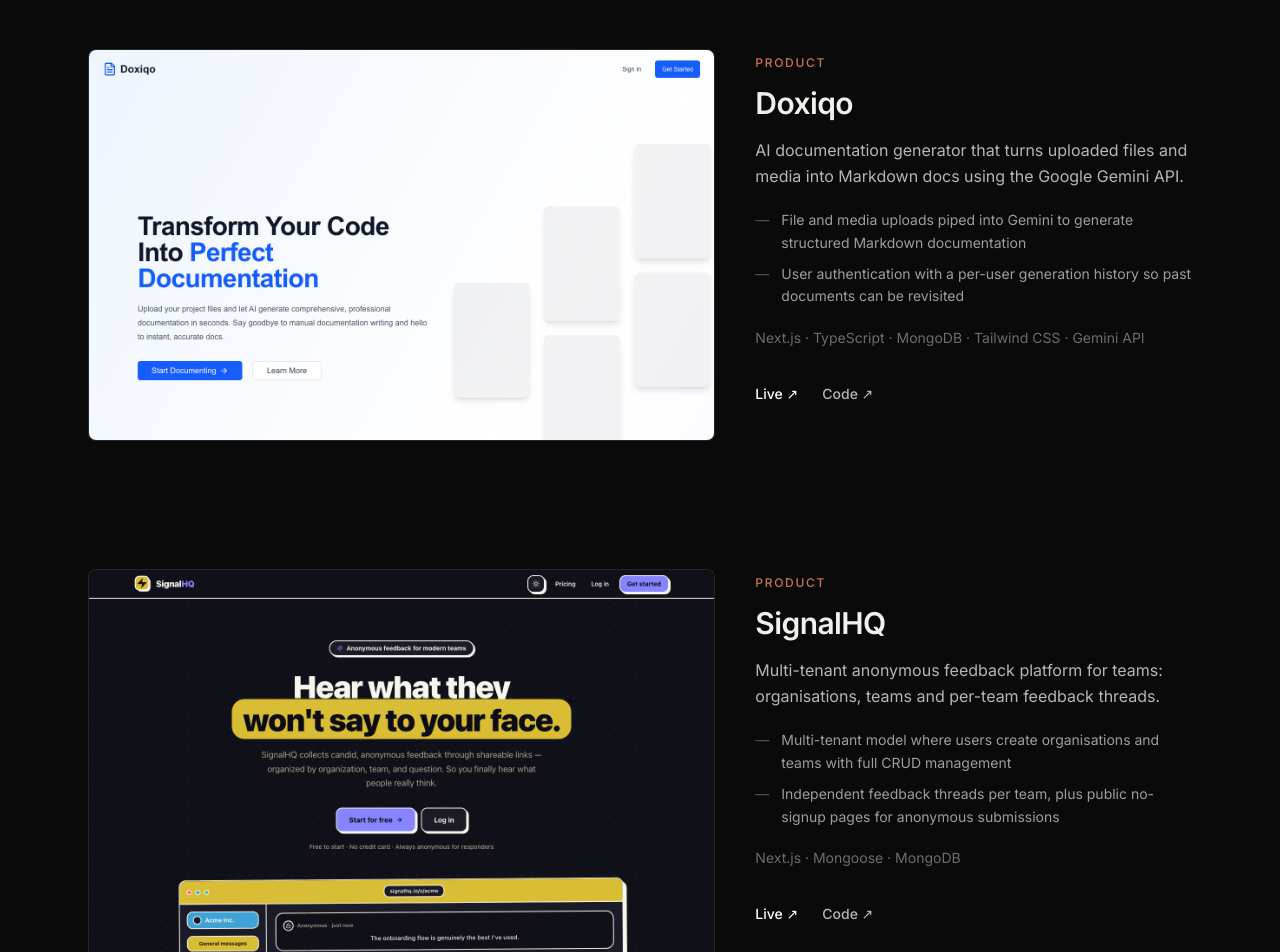
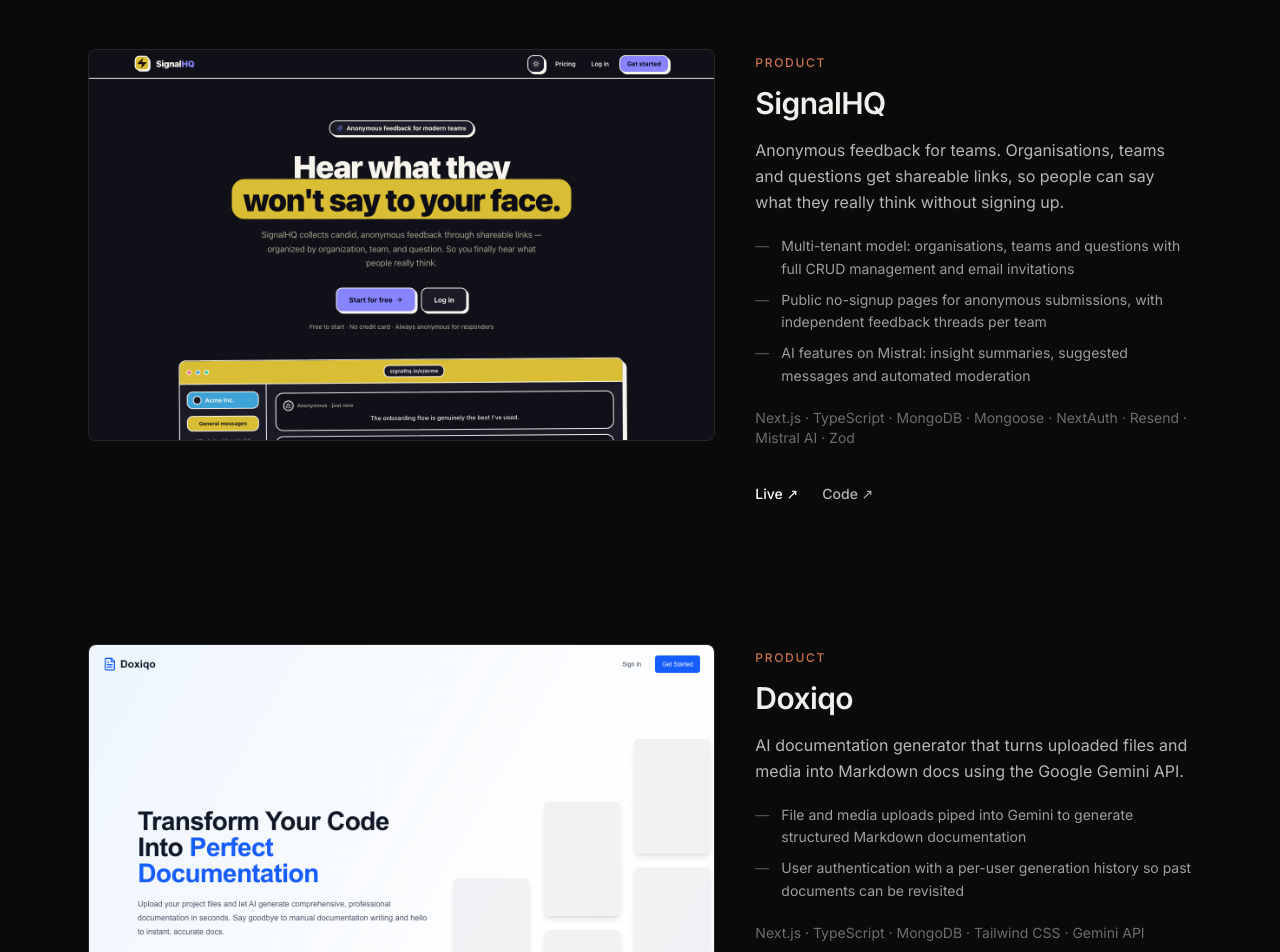
Before and after one commit to nishchayag/personal-portfolio, a Next.js app: page /preview/v1 in a window 1280 px wide. Shown: the part 800-1752 px from the top of the page. Built offline with nearby package versions, Linux system fonts and the light colour scheme.

Commit message:
feat(content): make signalhq the flagship project

```diff
--- a/src/content/profile.ts
+++ b/src/content/profile.ts
@@ -28,9 +28,48 @@
   githubUrl?: string;
   image?: string;
   kind: "Product" | "Client work" | "Experiment";
+  /** The one project to lead with and give the deepest treatment. */
+  flagship?: boolean;
+  /** Longer, verified detail for the flagship case study. */
+  details?: { label: string; body: string }[];
+  facts?: { label: string; value: string }[];
+  /** Extra screenshots (1440x900) for the flagship chapter. */
+  gallery?: { src: string; alt: string }[];
 };
 
 export const featuredProjects: Project[] = [
+  {
+    slug: "signalhq",
+    title: "SignalHQ",
+    flagship: true,
+    summary:
+      "Anonymous feedback for teams. Organisations, teams and questions get shareable links, so people can say what they really think without signing up.",
+    stack: ["Next.js", "TypeScript", "MongoDB", "Mongoose", "NextAuth", "Resend", "Mistral AI", "Zod"],
+    highlights: [
+      "Multi-tenant model: organisations, teams and questions with full CRUD management and email invitations",
+      "Public no-signup pages for anonymous submissions, with independent feedback threads per team",
+      "AI features on Mistral: insight summaries, suggested messages and automated moderation",
+    ],
+    details: [
+      { label: "Multi-tenant by design", body: "Users create organisations, invite teammates by email and organise feedback into teams and questions, each with its own shareable public link." },
+      { label: "Anonymous, but safe", body: "Responders never need an account. Submissions pass a profanity filter and an AI moderation model before they reach the team, and API routes are rate-limited." },
+      { label: "AI where it helps", body: "One isolated AI module on Mistral powers insight summaries, suggested messages and moderation, with the whole feature switchable off when no key is configured." },
+      { label: "Keeps teams in the loop", body: "Email verification, password resets and notifications run on Resend with React Email templates, including a daily digest sent by a scheduled job." },
+    ],
+    facts: [
+      { label: "Test files", value: "74" },
+      { label: "Commits", value: "130+" },
+      { label: "Since", value: "Jul 2025" },
+    ],
+    demoUrl: "https://signal.nishchayag.com",
+    githubUrl: "https://github.com/nishchayag/signalhq",
+    image: "/work/signalhq.png",
+    gallery: [
+      { src: "/work/signalhq-features.png", alt: "SignalHQ feature overview: anonymous by design, teams and roles, email invites" },
+      { src: "/work/signalhq-flow.png", alt: "SignalHQ onboarding flow: create an organisation, share your link, read the signal" },
+    ],
+    kind: "Product",
+  },
   {
     slug: "doxiqo",
     title: "Doxiqo",
@@ -44,21 +83,6 @@
     demoUrl: "https://doxiqo.nishchayag.com",
     githubUrl: "https://github.com/nishchayag/doxiqo",
     image: "/work/doxiqo.png",
-    kind: "Product",
-  },
-  {
-    slug: "signalhq",
-    title: "SignalHQ",
-    summary:
-      "Multi-tenant anonymous feedback platform for teams: organisations, teams and per-team feedback threads.",
-    stack: ["Next.js", "Mongoose", "MongoDB"],
-    highlights: [
-      "Multi-tenant model where users create organisations and teams with full CRUD management",
-      "Independent feedback threads per team, plus public no-signup pages for anonymous submissions",
-    ],
-    demoUrl: "https://signal.nishchayag.com",
-    githubUrl: "https://github.com/nishchayag/signalhq",
-    image: "/work/signalhq.png",
     kind: "Product",
   },
   {
```
Also changed, not shown: public/work/signalhq-features.png (added), public/work/signalhq-flow.png (added).
